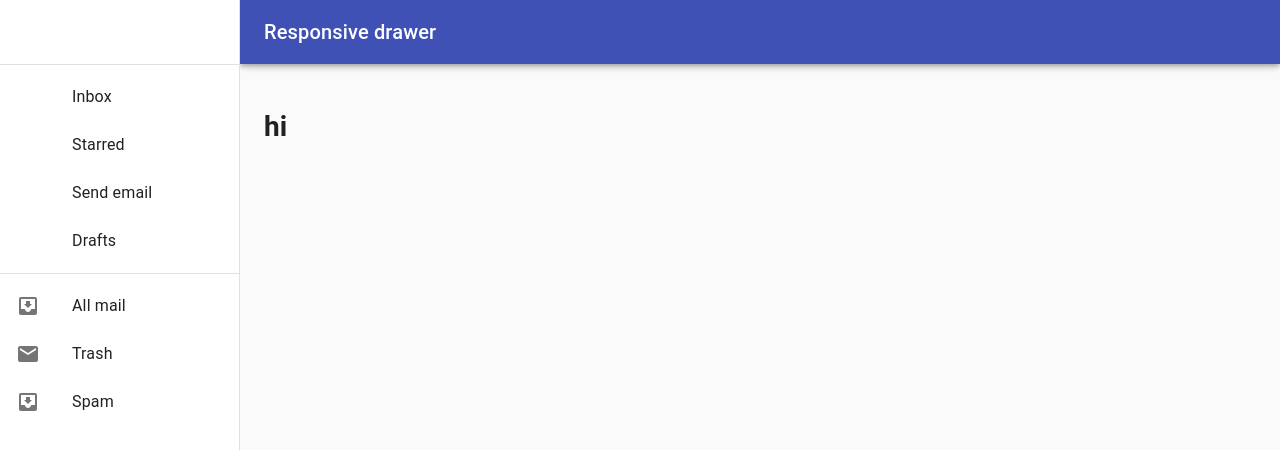
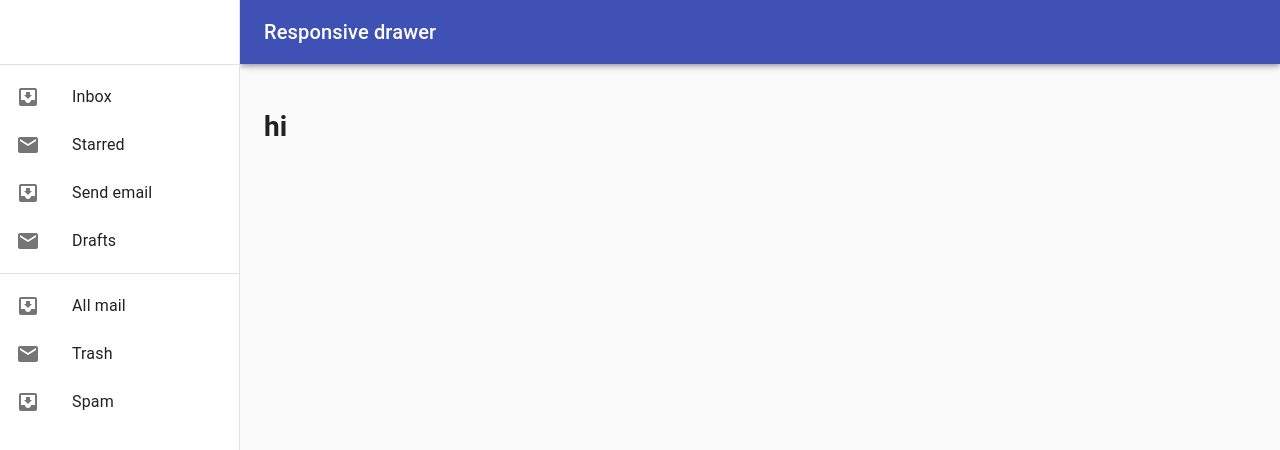
Before and after one commit to mcarneal/MyJobTracker, a React (Create React App) app in the folder client/: page / in a window 1280 px wide. Shown: the top 450 px of the page. Built offline with nearby package versions, Linux system fonts and the light colour scheme.

Commit message:
chore: fix responsie drawer

```diff
--- a/client/src/components/ResponsiveDrawer/index.tsx
+++ b/client/src/components/ResponsiveDrawer/index.tsx
@@ -75,9 +75,7 @@ const ResponsiveDrawer: FunctionComponent<Props> = (props) => {
             <List>
                 {['Inbox', 'Starred', 'Send email', 'Drafts'].map((text, index) => (
                     <ListItem button key={text}>
-                        {/*<ListItemIcon>{index % 2 === 0 ? <InboxIcon /> : <MailIcon />}</ListItemIcon>*/}
-                        <ListItemIcon>
-                        </ListItemIcon>
+                        <ListItemIcon>{index % 2 === 0 ? <InboxIcon /> : <MailIcon />}</ListItemIcon>
                         <ListItemText primary={text} />
                     </ListItem>
                 ))}
```
